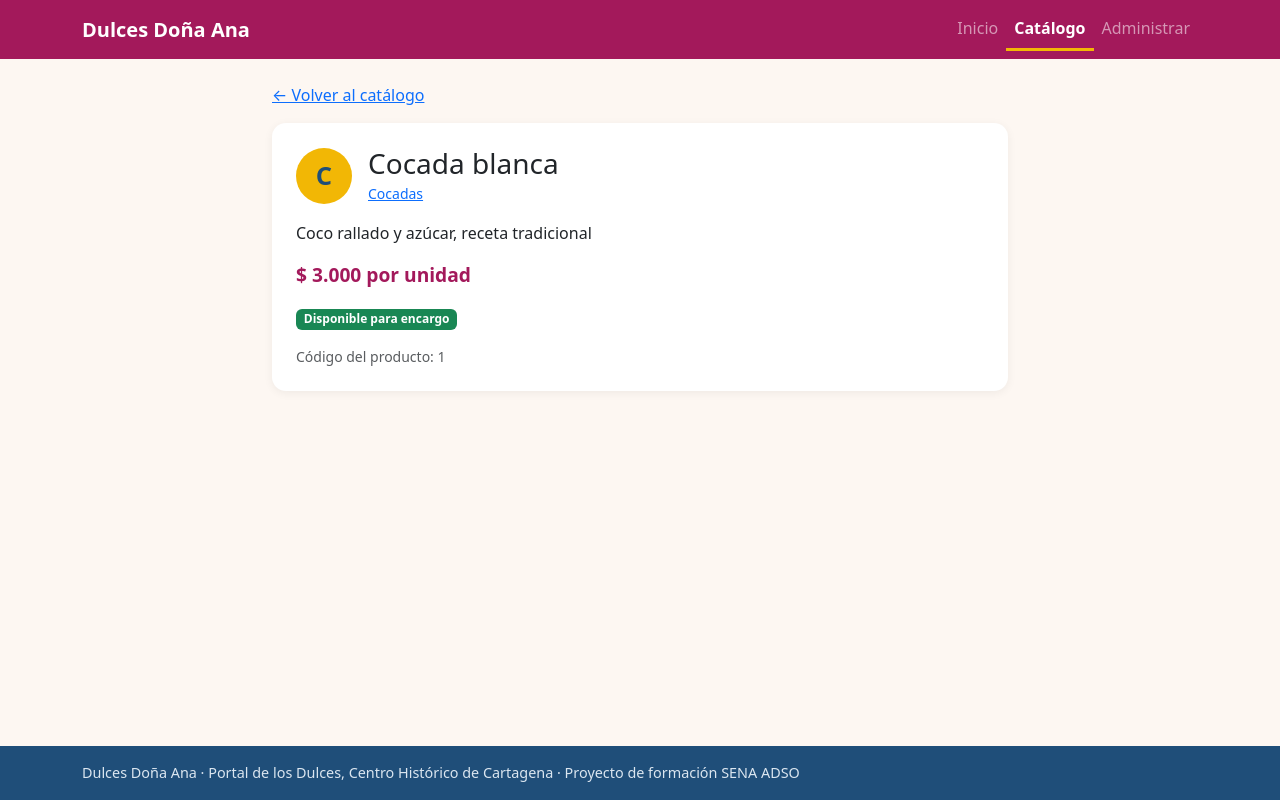
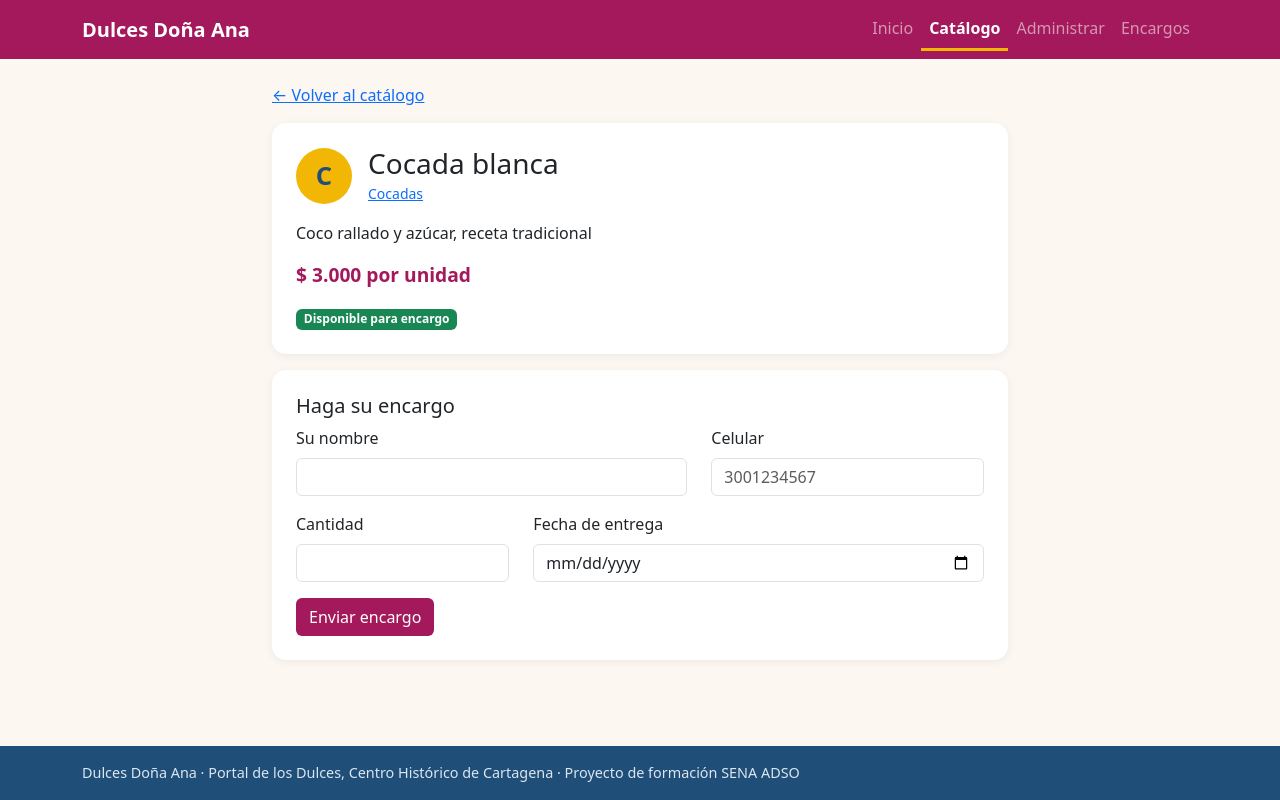
Before and after one commit to jesusdavid7878-prog/dulceria, a Spring Boot app: page /catalogo/1 in a window 1280 px wide. Run offline with Spring Boot 4, Linux system fonts and the light colour scheme; data comes from the database, SQL or seed files in the repository.

Commit message:
etapa 12: encargos con relación ManyToOne

```diff
--- a/src/main/java/co/edu/sena/adso/dulceria/controller/CatalogoController.java
+++ b/src/main/java/co/edu/sena/adso/dulceria/controller/CatalogoController.java
@@ -2,39 +2,66 @@ package co.edu.sena.adso.dulceria.controller;
 
 import org.springframework.stereotype.Controller;
 import org.springframework.ui.Model;
+import org.springframework.validation.BindingResult;
 import org.springframework.web.bind.annotation.GetMapping;
+import org.springframework.web.bind.annotation.ModelAttribute;
 import org.springframework.web.bind.annotation.PathVariable;
+import org.springframework.web.bind.annotation.PostMapping;
 import org.springframework.web.bind.annotation.RequestMapping;
 import org.springframework.web.bind.annotation.RequestParam;
+import org.springframework.web.servlet.mvc.support.RedirectAttributes;
 
 import co.edu.sena.adso.dulceria.model.Categoria;
+import co.edu.sena.adso.dulceria.model.Dulce;
+import co.edu.sena.adso.dulceria.model.Encargo;
 import co.edu.sena.adso.dulceria.service.DulceService;
+import co.edu.sena.adso.dulceria.service.EncargoService;
+import jakarta.validation.Valid;
 
 @Controller
-@RequestMapping("/catalogo")   // Prefijo común para todas las rutas de esta clase
+@RequestMapping("/catalogo")
 public class CatalogoController {
 
     private final DulceService dulces;
+    private final EncargoService encargos;   // NUEVO
 
-    public CatalogoController(DulceService dulces) {
+    public CatalogoController(DulceService dulces, EncargoService encargos) {
         this.dulces = dulces;
+        this.encargos = encargos;
     }
 
-    // GET /catalogo                     -> todos
-    // GET /catalogo?categoria=COCADAS   -> solo una categoría (PARÁMETRO DE CONSULTA)
     @GetMapping
     public String catalogo(@RequestParam(name = "categoria", required = false) Categoria categoria,
                            Model model) {
         model.addAttribute("dulces", dulces.listarPorCategoria(categoria));
-        model.addAttribute("categorias", Categoria.values());   // Para los botones de filtro
+        model.addAttribute("categorias", Categoria.values());
         model.addAttribute("categoriaActual", categoria);
         return "catalogo";
     }
 
-    // GET /catalogo/3   -> detalle del dulce 3 (VARIABLE DE RUTA)
     @GetMapping("/{id}")
     public String detalle(@PathVariable("id") Long id, Model model) {
         model.addAttribute("dulce", dulces.buscar(id));
+        model.addAttribute("encargo", new Encargo());   // NUEVO · objeto vacío para el formulario
         return "detalle";
     }
+
+    // NUEVO · POST /catalogo/3/encargos -> recibe el formulario de encargo
+    @PostMapping("/{id}/encargos")
+    public String encargar(@PathVariable("id") Long id,
+                           @Valid @ModelAttribute("encargo") Encargo encargo,
+                           BindingResult resultado,
+                           Model model,
+                           RedirectAttributes redireccion) {
+        Dulce dulce = dulces.buscar(id);
+        if (resultado.hasErrors()) {
+            model.addAttribute("dulce", dulce);   // La vista también necesita el dulce
+            return "detalle";
+        }
+        Encargo guardado = encargos.registrar(dulce, encargo);
+        redireccion.addFlashAttribute("mensaje", "¡Gracias, " + guardado.getNombreCliente()
+                + "! Recibimos su encargo de " + guardado.getCantidad() + " " + dulce.getNombre()
+                + ". Lo llamaremos al " + guardado.getTelefono() + ".");
+        return "redirect:/catalogo/" + id;
+    }
 }
--- a/src/main/resources/templates/detalle.html
+++ b/src/main/resources/templates/detalle.html
@@ -5,6 +5,7 @@
 <nav th:replace="~{fragments/layout :: menu('catalogo')}"></nav>
 
 <main class="container py-4" style="max-width: 760px;">
+  <div th:replace="~{fragments/layout :: alertas}"></div>
   <a th:href="@{/catalogo}">&larr; Volver al catálogo</a>
 
   <div class="card tarjeta-dulce p-4 mt-3">
@@ -21,7 +22,36 @@
       <span class="badge bg-success" th:if="${dulce.disponible}">Disponible para encargo</span>
       <span class="badge bg-secondary" th:unless="${dulce.disponible}">Agotado por hoy</span>
     </p>
-    <p class="small text-muted mt-3 mb-0">Código del producto: <span th:text="${dulce.id}">0</span></p>
+  </div>
+
+  <!-- NUEVO · Formulario de encargo: solo si el dulce está disponible -->
+  <div class="card tarjeta-dulce p-4 mt-3" th:if="${dulce.disponible}">
+    <h2 class="h5">Haga su encargo</h2>
+    <form th:action="@{/catalogo/{id}/encargos(id=${dulce.id})}" th:object="${encargo}" method="post" novalidate>
+      <div class="row">
+        <div class="col-md-7 mb-3">
+          <label for="nombreCliente" class="form-label">Su nombre</label>
+          <input type="text" class="form-control" th:field="*{nombreCliente}" th:errorclass="is-invalid">
+          <div class="invalid-feedback" th:errors="*{nombreCliente}">Error</div>
+        </div>
+        <div class="col-md-5 mb-3">
+          <label for="telefono" class="form-label">Celular</label>
+          <input type="tel" class="form-control" th:field="*{telefono}" th:errorclass="is-invalid" placeholder="3001234567">
+          <div class="invalid-feedback" th:errors="*{telefono}">Error</div>
+        </div>
+        <div class="col-md-4 mb-3">
+          <label for="cantidad" class="form-label">Cantidad</label>
+          <input type="number" class="form-control" th:field="*{cantidad}" th:errorclass="is-invalid">
+          <div class="invalid-feedback" th:errors="*{cantidad}">Error</div>
+        </div>
+        <div class="col-md-8 mb-3">
+          <label for="fechaEntrega" class="form-label">Fecha de entrega</label>
+          <input type="date" class="form-control" th:field="*{fechaEntrega}" th:errorclass="is-invalid">
+          <div class="invalid-feedback" th:errors="*{fechaEntrega}">Error</div>
+        </div>
+      </div>
+      <button type="submit" class="btn btn-marca">Enviar encargo</button>
+    </form>
   </div>
 </main>
 
--- a/src/main/resources/templates/fragments/layout.html
+++ b/src/main/resources/templates/fragments/layout.html
@@ -21,15 +21,18 @@
       <li class="nav-item">
         <a class="nav-link" th:classappend="${activo == 'catalogo'} ? 'active'" th:href="@{/catalogo}">Catálogo</a>
       </li>
-      <!-- NUEVO · Enlace a la administración -->
       <li class="nav-item">
         <a class="nav-link" th:classappend="${activo == 'admin'} ? 'active'" th:href="@{/admin/dulces}">Administrar</a>
+      </li>
+      <!-- NUEVO · Enlace a los encargos -->
+      <li class="nav-item">
+        <a class="nav-link" th:classappend="${activo == 'encargos'} ? 'active'" th:href="@{/admin/encargos}">Encargos</a>
       </li>
     </ul>
   </div>
 </nav>
 
-<!-- NUEVO · Fragmento 4: mensajes de éxito o de error -->
+<!-- Fragmento 4: mensajes de éxito o de error -->
 <div th:fragment="alertas">
   <div class="alert alert-success" th:if="${mensaje}" th:text="${mensaje}">Mensaje</div>
   <div class="alert alert-danger" th:if="${error}" th:text="${error}">Error</div>
```
Also changed, not shown: src/main/java/co/edu/sena/adso/dulceria/controller/AdminEncargoController.java (added, +26 -0 lines), src/main/java/co/edu/sena/adso/dulceria/model/Encargo.java (added, +102 -0 lines), src/main/java/co/edu/sena/adso/dulceria/repository/EncargoRepository.java (added, +14 -0 lines), src/main/java/co/edu/sena/adso/dulceria/service/EncargoService.java (added, +42 -0 lines), src/main/resources/templates/admin/encargos.html (added, +38 -0 lines).
